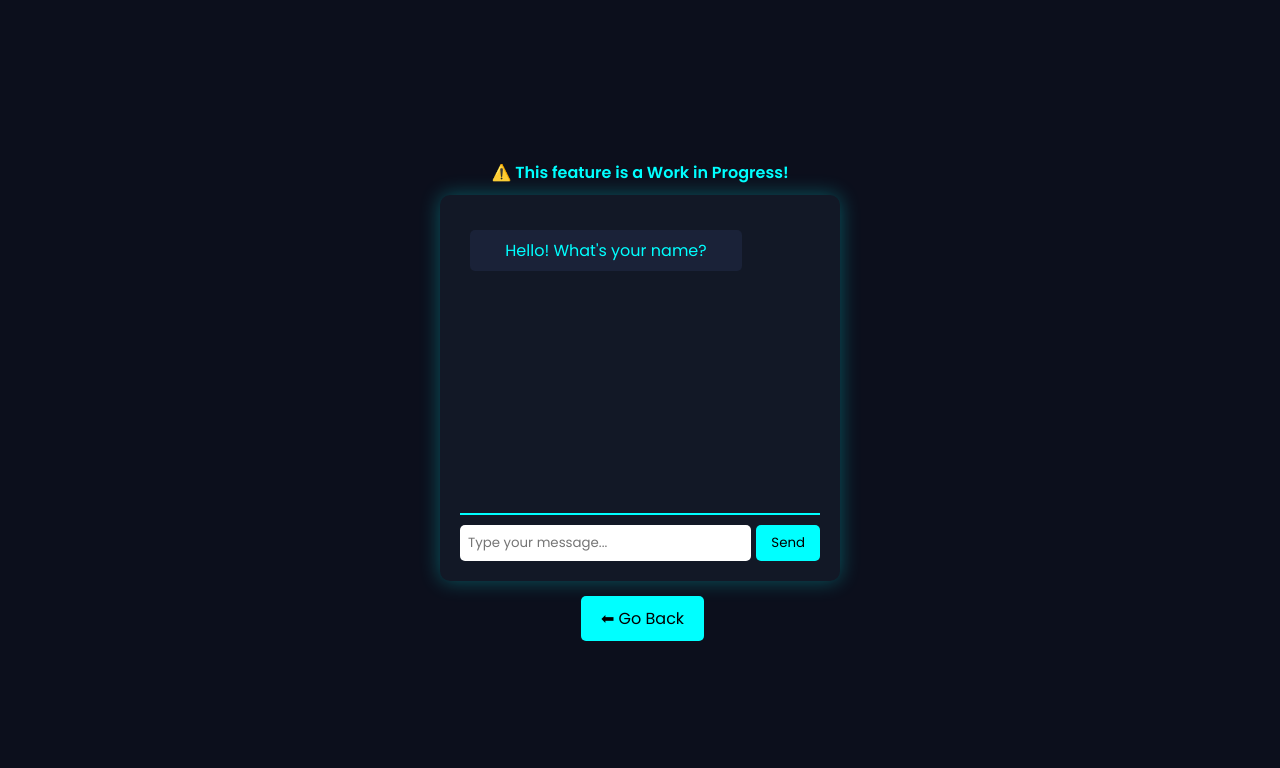
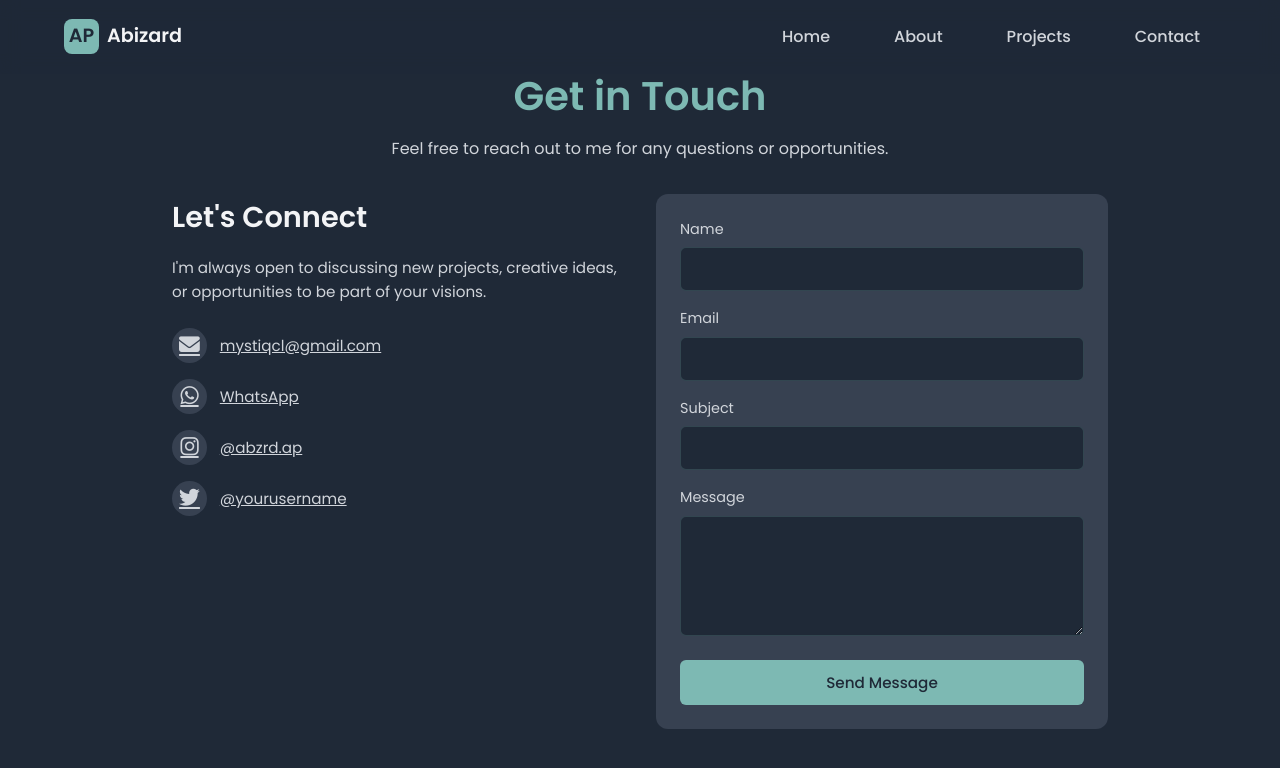
Before and after one commit to Mystiqcl/Portfolio, a plain HTML site: page contact.html in a window 1280 px wide. Drawn offline with Linux system fonts and the light colour scheme.

Commit message:
Update contact.html

```diff
--- a/contact.html
+++ b/contact.html
@@ -3,97 +3,356 @@
 <head>
     <meta charset="UTF-8">
     <meta name="viewport" content="width=device-width, initial-scale=1.0">
-    <title>Chatbot Contact Form</title>
-    <link href="https://fonts.googleapis.com/css2?family=Poppins:wght@300;400;600&display=swap" rel="stylesheet">
+    <title>Contact - Portfolio</title>
+    <link href="https://fonts.googleapis.com/css2?family=Poppins:wght@300;400;500;600&display=swap" rel="stylesheet">
+    <link rel="stylesheet" href="https://cdnjs.cloudflare.com/ajax/libs/font-awesome/6.4.2/css/all.min.css">
     <style>
-        * { margin: 0; padding: 0; box-sizing: border-box; font-family: 'Poppins', sans-serif; }
-        body { background: #0c0f1c; color: white; display: flex; justify-content: center; align-items: center; height: 100vh; flex-direction: column; text-align: center; }
-        .chat-container { width: 400px; background: #121826; padding: 20px; border-radius: 10px; box-shadow: 0px 0px 20px rgba(0, 255, 255, 0.3); }
-        .chat-box { height: 300px; overflow-y: auto; padding: 10px; border-bottom: 2px solid cyan; }
-        .message { background: cyan; color: black; padding: 8px; border-radius: 5px; margin: 5px 0; max-width: 80%; }
-        .bot-message { background: #1a2238; color: cyan; align-self: flex-start; }
-        .user-message { align-self: flex-end; }
-        .input-container { display: flex; margin-top: 10px; }
-        input { flex: 1; padding: 8px; border: none; border-radius: 5px; outline: none; }
-        button { background: cyan; border: none; padding: 8px 15px; cursor: pointer; margin-left: 5px; border-radius: 5px; }
-        .notice { margin-bottom: 10px; color: cyan; font-weight: 600; }
-        .go-back-btn { margin-top: 15px; padding: 10px 20px; border: none; background: cyan; color: black; font-size: 16px; border-radius: 5px; cursor: pointer; }
+        * {
+            margin: 0;
+            padding: 0;
+            box-sizing: border-box;
+            font-family: 'Poppins', sans-serif;
+        }
+
+        :root {
+            --bg-primary: #1F2937;
+            --bg-secondary: #374151;
+            --accent: #7DB9B3;
+            --text-primary: #F3F4F6;
+            --text-secondary: #D1D5DB;
+        }
+
+        body {
+            background: var(--bg-primary);
+            color: var(--text-primary);
+            min-height: 100vh;
+            line-height: 1.6;
+        }
+
+        .navbar {
+            position: fixed;
+            top: 0;
+            left: 0;
+            right: 0;
+            background: rgba(31, 41, 55, 0.95);
+            backdrop-filter: blur(10px);
+            padding: 1rem 5%;
+            z-index: 100;
+            display: flex;
+            justify-content: space-between;
+            align-items: center;
+        }
+
+        .logo {
+            display: flex;
+            align-items: center;
+            gap: 0.5rem;
+            text-decoration: none;
+            color: var(--text-primary);
+        }
+
+        .logo-icon {
+            width: 35px;
+            height: 35px;
+            background: var(--accent);
+            border-radius: 8px;
+            display: flex;
+            align-items: center;
+            justify-content: center;
+            font-size: 1.2rem;
+            color: var(--bg-primary);
+            font-weight: 600;
+        }
+
+        .logo-text {
+            font-size: 1.2rem;
+            font-weight: 600;
+            color: var(--text-primary);
+        }
+
+        .nav-links {
+            display: flex;
+            gap: 2rem;
+        }
+
+        .nav-links a {
+            color: var(--text-secondary);
+            text-decoration: none;
+            font-size: 1rem;
+            font-weight: 500;
+            transition: all 0.3s ease;
+            padding: 0.5rem 1rem;
+            border-radius: 4px;
+        }
+
+        .nav-links a:hover {
+            color: var(--accent);
+            background: var(--bg-secondary);
+        }
+
+        .main-container {
+            max-width: 1000px;
+            margin: 0 auto;
+            padding: 4rem 2rem 1rem;
+            min-height: 100vh;
+        }
+
+        .page-title {
+            text-align: center;
+            margin-bottom: 2rem;
+            animation: fadeInUp 1s ease-out;
+        }
+
+        .page-title h1 {
+            font-size: 2.5rem;
+            color: var(--accent);
+            margin-bottom: 0.5rem;
+        }
+
+        .page-title p {
+            color: var(--text-secondary);
+            font-size: 1rem;
+            max-width: 500px;
+            margin: 0 auto;
+        }
+
+        .contact-grid {
+            display: grid;
+            grid-template-columns: 1fr 1fr;
+            gap: 2rem;
+            animation: fadeInUp 1s ease-out 0.2s backwards;
+        }
+
+        .contact-info {
+            animation: fadeInLeft 1s ease-out;
+        }
+
+        .contact-info h2 {
+            font-size: 1.8rem;
+            color: var(--text-primary);
+            margin-bottom: 1rem;
+        }
+
+        .contact-info p {
+            color: var(--text-secondary);
+            margin-bottom: 1.5rem;
+            font-size: 0.95rem;
+        }
+
+        .contact-methods {
+            display: flex;
+            flex-direction: column;
+            gap: 1rem;
+        }
+
+        .contact-method {
+            display: flex;
+            align-items: center;
+            gap: 0.8rem;
+            color: var(--text-secondary);
+            transition: all 0.3s ease;
+            font-size: 0.95rem;
+        }
+
+        .contact-method:hover {
+            color: var(--accent);
+            transform: translateX(5px);
+        }
+
+        .contact-method i {
+            font-size: 1.3rem;
+            width: 35px;
+            height: 35px;
+            display: flex;
+            align-items: center;
+            justify-content: center;
+            background: var(--bg-secondary);
+            border-radius: 50%;
+        }
+
+        .contact-form {
+            background: var(--bg-secondary);
+            padding: 1.5rem;
+            border-radius: 12px;
+            animation: fadeInRight 1s ease-out;
+        }
+
+        .form-group {
+            margin-bottom: 1rem;
+        }
+
+        .form-group label {
+            display: block;
+            color: var(--text-secondary);
+            margin-bottom: 0.4rem;
+            font-size: 0.9rem;
+        }
+
+        .form-group input,
+        .form-group textarea {
+            width: 100%;
+            padding: 0.6rem;
+            background: var(--bg-primary);
+            border: 1px solid rgba(125, 185, 179, 0.2);
+            border-radius: 6px;
+            color: var(--text-primary);
+            font-size: 0.95rem;
+            transition: all 0.3s ease;
+        }
+
+        .form-group input:focus,
+        .form-group textarea:focus {
+            outline: none;
+            border-color: var(--accent);
+            box-shadow: 0 0 0 2px rgba(125, 185, 179, 0.1);
+        }
+
+        .form-group textarea {
+            height: 120px;
+            resize: vertical;
+        }
+
+        .btn-submit {
+            background: var(--accent);
+            color: var(--bg-primary);
+            padding: 0.7rem 1.5rem;
+            border: none;
+            border-radius: 6px;
+            font-size: 0.95rem;
+            font-weight: 500;
+            cursor: pointer;
+            transition: all 0.3s ease;
+            width: 100%;
+        }
+
+        .btn-submit:hover {
+            background: #6BA8A2;
+            transform: translateY(-2px);
+        }
+
+        @keyframes fadeInUp {
+            from {
+                opacity: 0;
+                transform: translateY(20px);
+            }
+            to {
+                opacity: 1;
+                transform: translateY(0);
+            }
+        }
+
+        @keyframes fadeInLeft {
+            from {
+                opacity: 0;
+                transform: translateX(-20px);
+            }
+            to {
+                opacity: 1;
+                transform: translateX(0);
+            }
+        }
+
+        @keyframes fadeInRight {
+            from {
+                opacity: 0;
+                transform: translateX(20px);
+            }
+            to {
+                opacity: 1;
+                transform: translateX(0);
+            }
+        }
+
+        @media (max-width: 968px) {
+            .contact-grid {
+                grid-template-columns: 1fr;
+                gap: 3rem;
+            }
+
+            .page-title {
+                margin-bottom: 3rem;
+            }
+        }
+
+        @media (max-width: 600px) {
+            .nav-links {
+                justify-content: center;
+                gap: 1rem;
+            }
+
+            .page-title h1 {
+                font-size: 2rem;
+            }
+
+            .contact-form {
+                padding: 1.5rem;
+            }
+        }
     </style>
 </head>
 <body>
-    <!-- Work in Progress Notice -->
-    <div class="notice">⚠️ This feature is a Work in Progress!</div>
-
-    <div class="chat-container">
-        <div class="chat-box" id="chat-box">
-            <div class="message bot-message">Hello! What's your name?</div>
+    <nav class="navbar">
+        <a href="index.html" class="logo">
+            <div class="logo-icon">AP</div>
+            <span class="logo-text">Abizard</span>
+        </a>
+        <div class="nav-links">
+            <a href="index.html">Home</a>
+            <a href="about.html">About</a>
+            <a href="portfolio.html">Projects</a>
+            <a href="contact.html">Contact</a>
         </div>
-        <div class="input-container">
-            <input type="text" id="user-input" placeholder="Type your message...">
-            <button onclick="sendMessage()">Send</button>
+    </nav>
+    <main class="main-container">
+        <div class="page-title">
+            <h1>Get in Touch</h1>
+            <p>Feel free to reach out to me for any questions or opportunities.</p>
         </div>
-    </div>
-
-    <!-- Go Back Button -->
-    <button class="go-back-btn" onclick="window.location.href='index.html'">⬅ Go Back</button>
-
-    <script>
-        let step = 0;
-        let userName = "";
-        let userEmail = "";
-        let userMessage = "";
-
-        function sendMessage() {
-            let inputField = document.getElementById("user-input");
-            let chatBox = document.getElementById("chat-box");
-            let userText = inputField.value.trim();
-            if (!userText) return;
-
-            // Append user message
-            let userMessageDiv = document.createElement("div");
-            userMessageDiv.classList.add("message", "user-message");
-            userMessageDiv.textContent = userText;
-            chatBox.appendChild(userMessageDiv);
-            inputField.value = "";
-
-            setTimeout(() => {
-                let botMessageDiv = document.createElement("div");
-                botMessageDiv.classList.add("message", "bot-message");
-
-                if (step === 0) {
-                    userName = userText;
-                    botMessageDiv.textContent = `Nice to meet you, ${userName}! What's your email?`;
-                    step++;
-                } else if (step === 1) {
-                    userEmail = userText;
-                    botMessageDiv.textContent = `Thanks! Now, what message do you want to send?`;
-                    step++;
-                } else if (step === 2) {
-                    userMessage = userText;
-                    botMessageDiv.textContent = `Got it, ${userName}! Sending your message...`;
-                    step++;
-
-                    // Send data to PHP
-                    fetch("send_email.php", {
-                        method: "POST",
-                        headers: { "Content-Type": "application/x-www-form-urlencoded" },
-                        body: `name=${encodeURIComponent(userName)}&email=${encodeURIComponent(userEmail)}&message=${encodeURIComponent(userMessage)}`
-                    })
-                    .then(response => response.text())
-                    .then(result => alert(result))
-                    .catch(error => console.error("Error:", error));
-                }
-                chatBox.appendChild(botMessageDiv);
-                chatBox.scrollTop = chatBox.scrollHeight;
-            }, 1000);
-        }
-
-        document.getElementById("user-input").addEventListener("keypress", function(event) {
-            if (event.key === "Enter") {
-                event.preventDefault();
-                sendMessage();
-            }
-        });
-    </script>
+        <div class="contact-grid">
+            <div class="contact-info">
+                <h2>Let's Connect</h2>
+                <p>I'm always open to discussing new projects, creative ideas, or opportunities to be part of your visions.</p>
+                <div class="contact-methods">
+                    <a href="mailto:mystiqcl@gmail.com" class="contact-method">
+                        <i class="fas fa-envelope"></i>
+                        <span>mystiqcl@gmail.com</span>
+                    </a>
+                    <a href="https://wa.me/yourwhatsappnumber" class="contact-method">
+                        <i class="fab fa-whatsapp"></i>
+                        <span>WhatsApp</span>
+                    </a>
+                    <a href="https://www.instagram.com/abzrd.ap" class="contact-method">
+                        <i class="fab fa-instagram"></i>
+                        <span>@abzrd.ap</span>
+                    </a>
+                    <a href="https://twitter.com/yourusername" class="contact-method">
+                        <i class="fab fa-twitter"></i>
+                        <span>@yourusername</span>
+                    </a>
+                </div>
+            </div>
+            <div class="contact-form">
+                <form action="#" method="POST">
+                    <div class="form-group">
+                        <label for="name">Name</label>
+                        <input type="text" id="name" name="name" required>
+                    </div>
+                    <div class="form-group">
+                        <label for="email">Email</label>
+                        <input type="email" id="email" name="email" required>
+                    </div>
+                    <div class="form-group">
+                        <label for="subject">Subject</label>
+                        <input type="text" id="subject" name="subject" required>
+                    </div>
+                    <div class="form-group">
+                        <label for="message">Message</label>
+                        <textarea id="message" name="message" required></textarea>
+                    </div>
+                    <button type="submit" class="btn-submit">Send Message</button>
+                </form>
+            </div>
+        </div>
+    </main>
 </body>
 </html>
```
